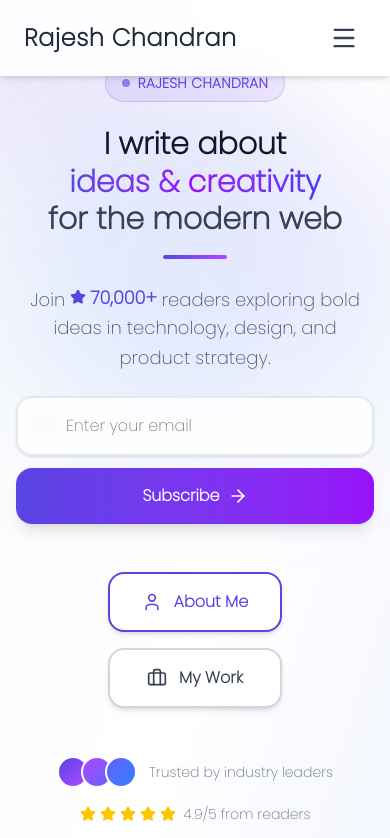
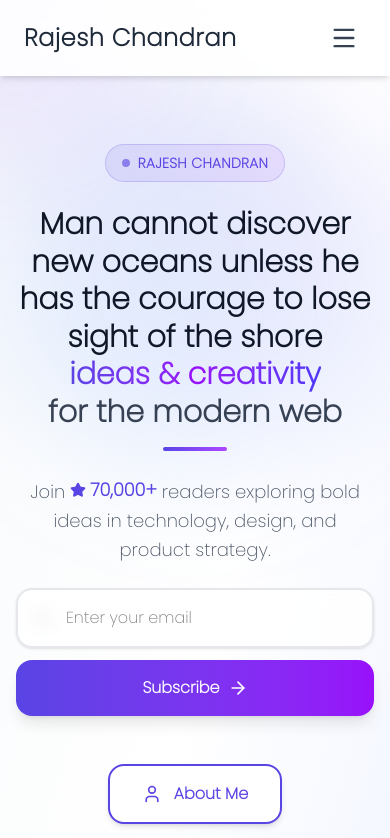
Before and after one commit to rootdisha/Rajesh-website-new, a React (Vite) app: page / in a window 390 px wide. Shown: the top 838 px of the page. Built offline with nearby package versions, Linux system fonts and the light colour scheme.

Commit message:
first commit new

```diff
--- a/src/Component/Hero.jsx
+++ b/src/Component/Hero.jsx
@@ -16,7 +16,7 @@ const Hero = () => {
   };
 
   return (
-    <section className="relative min-h-screen bg-gradient-to-br from-slate-50 via-white to-indigo-50 overflow-hidden">
+    <section className="relative min-h-screen bg-gradient-to-br from-slate-50 via-white to-indigo-50 overflow-hidden pt-20 md:pt-5">
       {/* Background floating elements */}
       <div className="absolute inset-0 pointer-events-none">
         <div className="absolute -top-40 -left-40 w-80 h-80 bg-gradient-to-br from-[#5944E4]/20 to-purple-400/20 rounded-full blur-3xl animate-pulse"></div>
@@ -40,8 +40,8 @@ const Hero = () => {
 
             {/* Heading */}
             <div className="space-y-4">
-              <h1 className="text-3xl sm:text-4xl lg:text-5xl xl:text-6xl font-bold leading-tight">
-                <span className="text-gray-900">I write about</span>
+              <h1 className="text-3xl sm:text-4xl lg:text-5xl xl:text-4xl font-bold leading-tight">
+                <span className="text-gray-900">Man cannot discover new oceans unless he has the courage to lose sight of the shore</span>
                 <br />
                 <span className="bg-gradient-to-r from-[#5944E4] via-purple-600 to-indigo-600 bg-clip-text text-transparent">
                   ideas & creativity
@@ -100,24 +100,7 @@ const Hero = () => {
             </div>
 
             {/* Social proof */}
-            <div className="flex flex-col sm:flex-row items-center justify-center lg:justify-start gap-4 sm:gap-6 text-sm text-gray-500 mt-6">
-              <div className="flex items-center gap-3">
-                <div className="flex -space-x-2">
-                  <div className="w-8 h-8 bg-gradient-to-br from-[#5944E4] to-purple-500 rounded-full border-2 border-white"></div>
-                  <div className="w-8 h-8 bg-gradient-to-br from-purple-500 to-indigo-500 rounded-full border-2 border-white"></div>
-                  <div className="w-8 h-8 bg-gradient-to-br from-indigo-500 to-blue-500 rounded-full border-2 border-white"></div>
-                </div>
-                <span>Trusted by industry leaders</span>
-              </div>
-              <div className="flex items-center gap-2">
-                <div className="flex gap-1">
-                  {[...Array(5)].map((_, i) => (
-                    <Star key={i} className="w-4 h-4 text-yellow-400 fill-current" />
-                  ))}
-                </div>
-                <span>4.9/5 from readers</span>
-              </div>
-            </div>
+
           </div>
 
           {/* Right content */}
--- a/src/Component/RecentPosts.jsx
+++ b/src/Component/RecentPosts.jsx
@@ -1,8 +1,11 @@
 import React from "react";
 import { motion } from "framer-motion";
-import Slider from "react-slick";
-import "slick-carousel/slick/slick.css";
-import "slick-carousel/slick/slick-theme.css";
+import { Swiper, SwiperSlide } from "swiper/react";
+import { Autoplay, Pagination } from "swiper/modules";
+import "swiper/css";
+import "swiper/css/pagination";
+
+
 import postImg1 from "../Images/business-person-looking-finance-graphs.jpg";
 import postImg2 from "../Images/vintage-collage-frame-wallpaper-background-paper-texture-with-design-space.jpg";
 import postImg3 from "../Images/saas-concept-collage.jpg";
@@ -14,21 +17,6 @@ const posts = [
 ];
 
 const RecentPosts = () => {
-  const settings = {
-    dots: true,
-    infinite: true,
-    speed: 600,
-    slidesToShow: 3,
-    slidesToScroll: 1,
-    autoplay: true,
-    autoplaySpeed: 4500,
-    arrows: false,
-    responsive: [
-      { breakpoint: 1024, settings: { slidesToShow: 2 } },
-      { breakpoint: 640, settings: { slidesToShow: 1 } },
-    ],
-  };
-
   return (
     <section className="relative bg-gradient-to-br from-white via-slate-50 to-indigo-50 py-20 px-6 overflow-hidden">
       {/* Background gradient circles */}
@@ -47,25 +35,35 @@ const RecentPosts = () => {
           Recent <span className="text-[#5944E4]">Posts</span>
         </motion.h2>
 
-        {/* Carousel */}
-        <Slider {...settings}>
+        {/* Swiper Carousel */}
+        <Swiper
+          modules={[Autoplay, Pagination]}
+          spaceBetween={24}
+          slidesPerView={3}
+          loop={true}
+          autoplay={{ delay: 4000, disableOnInteraction: false }}
+          pagination={{ clickable: true }}
+          breakpoints={{
+            1024: { slidesPerView: 3 },
+            768: { slidesPerView: 2 },
+            0: { slidesPerView: 1 },
+          }}
+        >
           {posts.map((post, index) => (
+            <SwiperSlide key={index}>
               <motion.div
-              key={index}
-              className="px-3"
+                className="bg-white rounded-2xl shadow-lg hover:shadow-2xl hover:scale-105 transition-transform duration-300 overflow-hidden cursor-pointer border border-gray-100"
                 initial={{ opacity: 0, y: 50 }}
                 whileInView={{ opacity: 1, y: 0 }}
                 transition={{ delay: index * 0.2, duration: 0.7 }}
                 viewport={{ once: true }}
               >
-              <div className="bg-white rounded-2xl shadow-lg hover:shadow-2xl hover:scale-105 transition-transform duration-300 overflow-hidden cursor-pointer border border-gray-100">
                 <div className="relative">
                   <img
                     src={post.img}
                     alt={post.title}
                     className="w-full h-56 md:h-48 object-cover rounded-t-2xl"
                   />
-                  {/* Gradient overlay */}
                   <div className="absolute inset-0 bg-gradient-to-t from-[#5944E4]/20 via-transparent rounded-t-2xl"></div>
                 </div>
                 <div className="p-6 text-left">
@@ -74,10 +72,10 @@ const RecentPosts = () => {
                   </h3>
                   <p className="text-sm text-gray-500">Read more →</p>
                 </div>
-              </div>
               </motion.div>
+            </SwiperSlide>
           ))}
-        </Slider>
+        </Swiper>
       </div>
     </section>
   );
--- a/src/Pages/Home.jsx
+++ b/src/Pages/Home.jsx
@@ -7,7 +7,8 @@ import Contact from '../Component/Contact'
 
 const Home = () => {
   return (
-    <div><Hero />
+    <div>
+        <Hero />
     <AboutUs />
     <Expertise />
     <RecentPosts />
```
Lines whose indentation alone changed are shown as unchanged.
